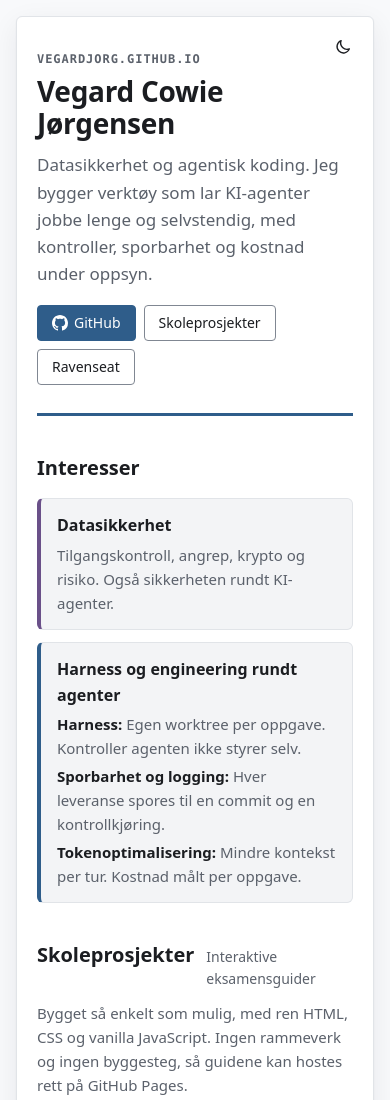
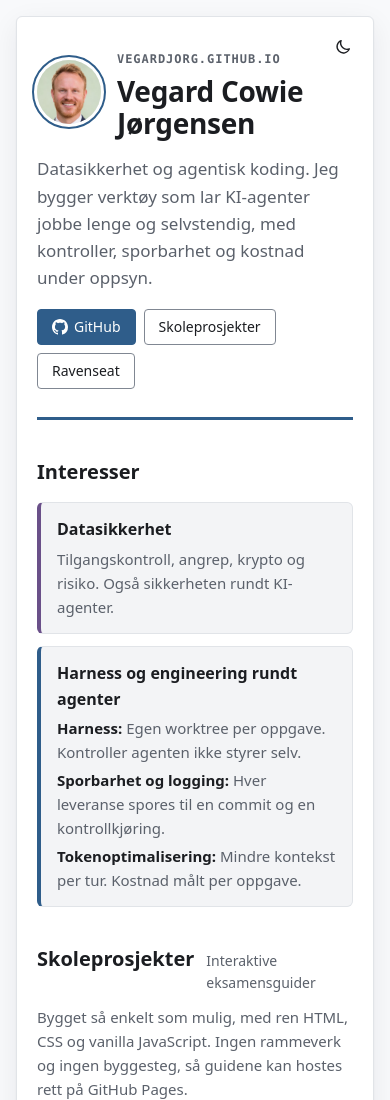
Before and after one commit to vegardjorg/vegardjorg.github.io, a plain HTML site: page index.html in a window 390 px wide. Shown: the top 1100 px of the page. Drawn offline with Linux system fonts and the light colour scheme.

Commit message:
Portrett ved navnet: rundt bilde med tynn ring i primærfargen
Beskåret og nedskalert til 320×320 (13 kB, uten metadata). 84 px på bred
skjerm, 64 px på mobil; navnet står ved siden av bildet.

Co-Authored-By: Claude Opus 5.5 <noreply@anthropic.com>

```diff
--- a/index.html
+++ b/index.html
@@ -99,6 +99,17 @@
     .top { display: flex; justify-content: space-between; align-items: flex-start; gap: 16px; padding-bottom: 28px; border-bottom: 3px solid var(--primary); }
     .mono-tag { display: inline-block; font: 600 12px/1 var(--font-mono); letter-spacing: .08em; text-transform: uppercase; color: var(--on-surface-variant); margin: 0 0 10px; }
     h1 { font-size: clamp(28px, 5vw, 40px); line-height: 1.15; letter-spacing: -.01em; margin: 0 0 12px; }
+    /* Portrett ved navnet: rund, med en tynn ring i primærfargen og luft mellom ring og bilde. */
+    .id { display: flex; align-items: center; gap: 20px; margin-bottom: 16px; padding-right: 40px; }
+    .id h1 { margin: 0; }
+    .avatar {
+      flex: none; width: 84px; height: 84px; border-radius: 50%; object-fit: cover;
+      outline: 2px solid var(--primary); outline-offset: 3px; background: var(--container);
+    }
+    @media (max-width: 640px) {
+      .id { gap: 16px; }
+      .avatar { width: 64px; height: 64px; }
+    }
     .lead { margin: 0; color: var(--on-surface-variant); font-size: 17px; }
     .links { display: flex; flex-wrap: wrap; gap: 8px; margin-top: 18px; }
 
@@ -287,8 +298,13 @@
 
       <header class="top">
         <div>
-          <p class="mono-tag">vegardjorg.github.io</p>
-          <h1>Vegard Cowie Jørgensen</h1>
+          <div class="id">
+            <img class="avatar" src="assets/portrett.jpg" width="84" height="84" alt="Portrett av Vegard Cowie Jørgensen">
+            <div>
+              <p class="mono-tag">vegardjorg.github.io</p>
+              <h1>Vegard Cowie Jørgensen</h1>
+            </div>
+          </div>
           <p class="lead">Datasikkerhet og agentisk koding. Jeg bygger verktøy som lar KI-agenter jobbe lenge og selvstendig, med kontroller, sporbarhet og kostnad under oppsyn.</p>          <div class="links">
             <a class="btn primary" href="https://github.com/vegardjorg">
               <svg viewBox="0 0 16 16" aria-hidden="true" fill="currentColor"><path d="M8 0C3.58 0 0 3.58 0 8c0 3.54 2.29 6.53 5.47 7.59.4.07.55-.17.55-.38 0-.19-.01-.82-.01-1.49-2.01.37-2.53-.49-2.69-.94-.09-.23-.48-.94-.82-1.13-.28-.15-.68-.52-.01-.53.63-.01 1.08.58 1.23.82.72 1.21 1.87.87 2.33.66.07-.52.28-.87.51-1.07-1.78-.2-3.64-.89-3.64-3.95 0-.87.31-1.59.82-2.15-.08-.2-.36-1.02.08-2.12 0 0 .67-.21 2.2.82.64-.18 1.32-.27 2-.27.68 0 1.36.09 2 .27 1.53-1.04 2.2-.82 2.2-.82.44 1.1.16 1.92.08 2.12.51.56.82 1.27.82 2.15 0 3.07-1.87 3.75-3.65 3.95.29.25.54.73.54 1.48 0 1.07-.01 1.93-.01 2.2 0 .21.15.46.55.38A8.013 8.013 0 0016 8c0-4.42-3.58-8-8-8z"/></svg>
```
Also changed, not shown: assets/portrett.jpg (added).
